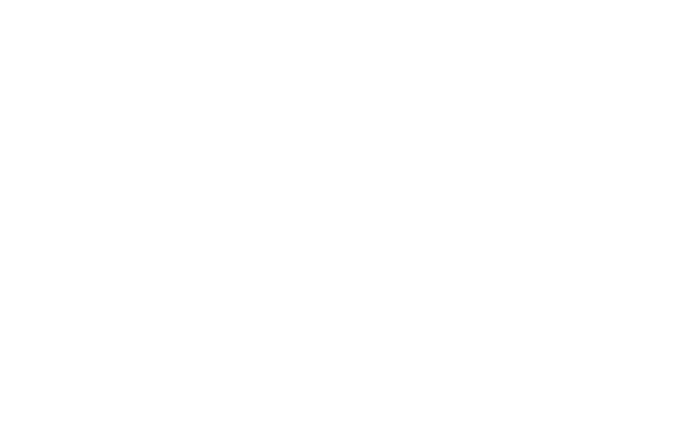
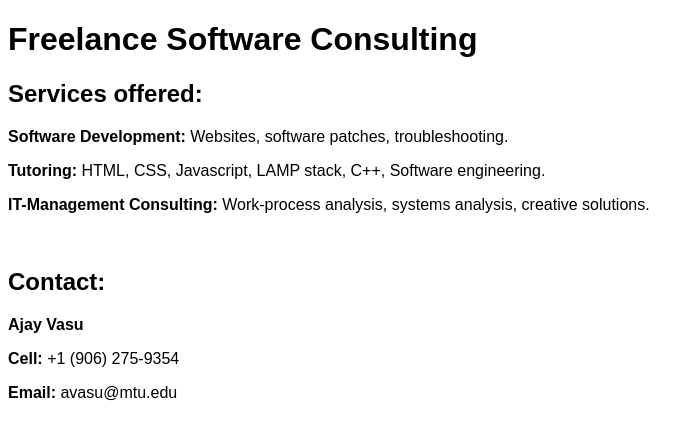
Before and after one commit to ajayvasu/FreelanceSite, a plain HTML site: page src/index.html in a window 1280 px wide. Shown: the whole page, without its empty margins (0-700 px from the left). Drawn offline with Linux system fonts and the light colour scheme.

Commit message:
Added necessary content in Arial

```diff
--- a/css/index.css
+++ b/css/index.css
@@ -0,0 +1,3 @@
+h1, h2, p{
+  font-family: Arial;
+}
--- a/src/index.html
+++ b/src/index.html
@@ -5,8 +5,25 @@
 <head>
   <title>Ajay Consulting, L.L.C</title>
   <link href="../css/index.css" type="text/css" rel="stylesheet">
+</head>
 
-</head>
+<body>
+  <!-- Services offered -->
+  <h1>Freelance Software Consulting</h1>
+  <h2>Services offered: </h2>
+
+  <p><strong>Software Development: </strong>Websites, software patches, troubleshooting.</p>
+  <p><strong>Tutoring: </strong>HTML, CSS, Javascript, LAMP stack, C++, Software engineering.</p>
+  <p><strong>IT-Management Consulting: </strong>Work-process analysis, systems analysis, creative solutions.</p>
+  <br>
+
+  <!-- Contact info -->
+  <h2>Contact: </h2>
+  <p><b>Ajay Vasu</b></p>
+  <p><b>Cell: </b>+1 (906) 275-9354</p>
+  <p><b>Email: </b>avasu@mtu.edu</p>
+
+</body>
 
 
 </html>
```
Also changed, not shown: 1 other file.
